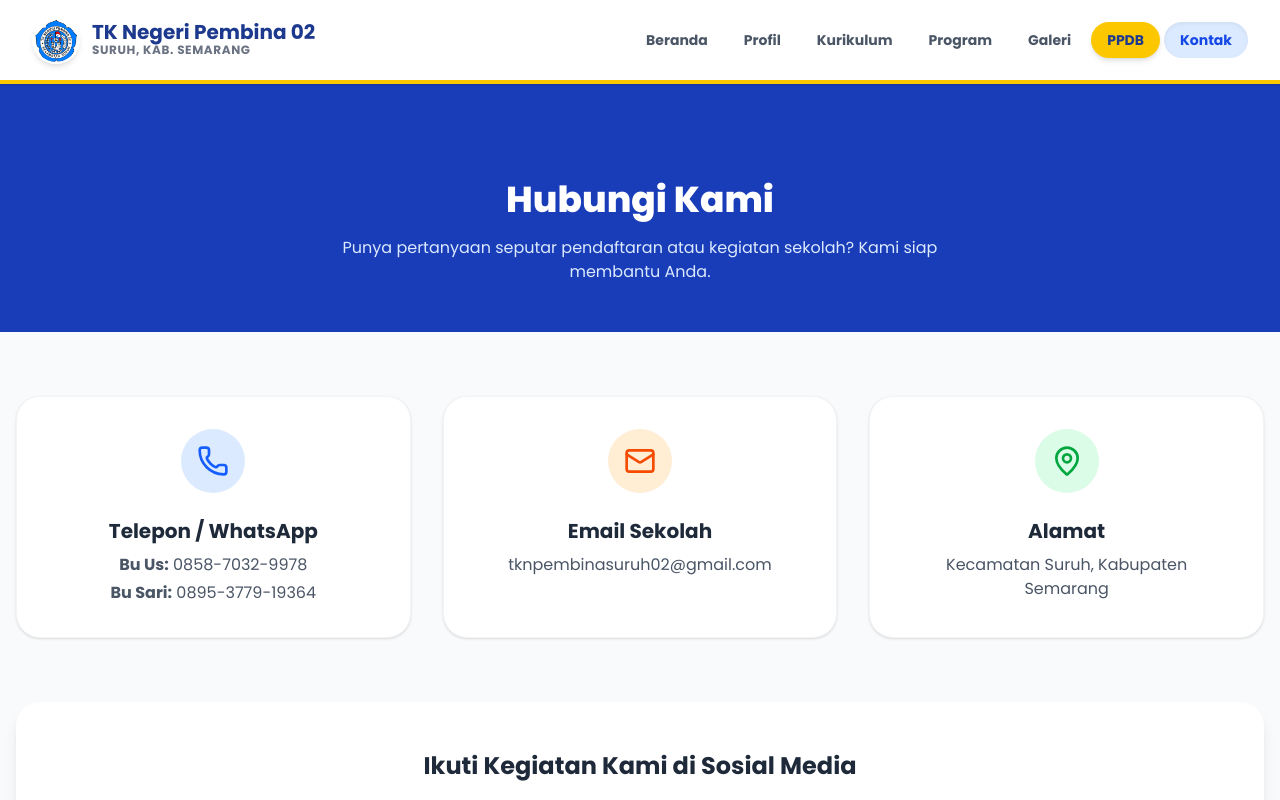
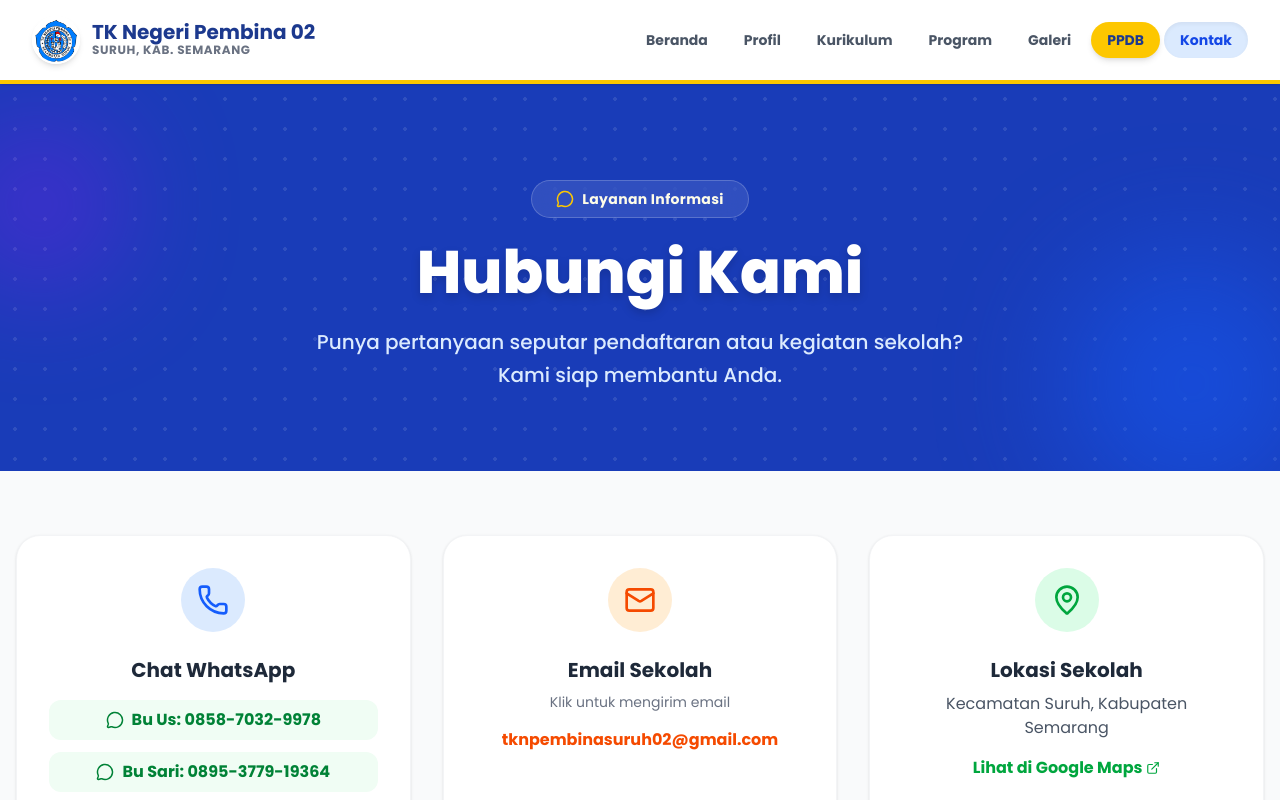
Before and after one commit to RysNan/tkn.pembina02.suruh, a Next.js app: page /kontak in a window 1280 px wide. Shown: the top 800 px of the page. Built offline with nearby package versions, Linux system fonts and the light colour scheme.

Commit message:
Update Kontak & PPDB

```diff
--- a/app/kontak/page.tsx
+++ b/app/kontak/page.tsx
@@ -1,48 +1,99 @@
 import Link from "next/link";
-import { Phone, Mail, MapPin, Facebook, Instagram, Video, Clock } from "lucide-react";
+import { Phone, Mail, MapPin, Facebook, Instagram, Video, MessageCircle, ExternalLink } from "lucide-react";
 
 export default function KontakPage() {
   return (
     <main className="min-h-screen bg-gray-50 font-sans">
 
-      <section className="pt-24 pb-12 bg-blue-800 text-white text-center">
-        <h1 className="text-4xl font-extrabold mb-4">Hubungi Kami</h1>
-        <p className="text-blue-100 max-w-2xl mx-auto px-4">
-          Punya pertanyaan seputar pendaftaran atau kegiatan sekolah? Kami siap membantu Anda.
-        </p>
+      {/* ================= HEADER SECTION (STYLE PPDB) ================= */}
+      <section className="relative pt-24 pb-20 px-4 text-center overflow-hidden bg-blue-800">
+
+         {/* Pattern Dekorasi (Sama dengan PPDB) */}
+         <div className="absolute top-0 left-0 w-full h-full opacity-10" style={{ backgroundImage: 'radial-gradient(#fff 2px, transparent 2px)', backgroundSize: '30px 30px' }}></div>
+
+         {/* Blob Dekorasi (Sama dengan PPDB) */}
+         <div className="absolute -bottom-10 -right-10 w-64 h-64 bg-blue-600 rounded-full blur-3xl opacity-50"></div>
+         <div className="absolute top-10 -left-10 w-40 h-40 bg-purple-600 rounded-full blur-3xl opacity-40"></div>
+
+        <div className="container mx-auto relative z-10 text-white">
+          {/* Badge Kecil */}
+          <div className="inline-flex items-center gap-2 bg-white/10 backdrop-blur-md px-6 py-2 rounded-full mb-6 border border-white/20">
+            <MessageCircle size={18} className="text-yellow-400" />
+            <span className="font-bold text-sm tracking-wide text-yellow-50">Layanan Informasi</span>
+          </div>
+
+          {/* Judul Utama */}
+          <h1 className="text-4xl md:text-6xl font-extrabold mb-6 drop-shadow-lg text-white">
+            Hubungi Kami
+          </h1>
+
+          {/* Sub-judul */}
+          <p className="text-blue-100 text-xl max-w-2xl mx-auto font-medium leading-relaxed">
+            Punya pertanyaan seputar pendaftaran atau kegiatan sekolah? Kami siap membantu Anda.
+          </p>
+        </div>
       </section>
 
+      {/* ================= KONTEN KONTAK ================= */}
       <section className="py-16 px-4 container mx-auto">
         <div className="grid md:grid-cols-3 gap-8 mb-16">
 
-          {/* KONTAK ADMIN */}
-          <div className="bg-white p-8 rounded-3xl shadow-sm border border-gray-100 text-center hover:border-blue-200 transition">
-            <div className="w-16 h-16 bg-blue-100 text-blue-600 rounded-full flex items-center justify-center mx-auto mb-6">
+          {/* 1. KARTU TELEPON / WA */}
+          <div className="bg-white p-8 rounded-3xl shadow-sm border border-gray-100 text-center hover:border-blue-200 transition group">
+            <div className="w-16 h-16 bg-blue-100 text-blue-600 rounded-full flex items-center justify-center mx-auto mb-6 group-hover:scale-110 transition">
               <Phone size={32} />
             </div>
-            <h3 className="font-bold text-xl text-gray-800 mb-2">Telepon / WhatsApp</h3>
-            <div className="text-gray-600 space-y-1">
-              <p><strong>Bu Us:</strong> 0858-7032-9978</p>
-              <p><strong>Bu Sari:</strong> 0895-3779-19364</p>
+            <h3 className="font-bold text-xl text-gray-800 mb-4">Chat WhatsApp</h3>
+
+            <div className="flex flex-col gap-3">
+              <a
+                href="https://wa.me/6285870329978"
+                target="_blank"
+                className="flex items-center justify-center gap-2 bg-green-50 text-green-700 py-2 px-4 rounded-xl font-bold hover:bg-green-600 hover:text-white transition"
+              >
+                <MessageCircle size={18} /> Bu Us: 0858-7032-9978
+              </a>
+
+              <a
+                href="https://wa.me/62895377919364"
+                target="_blank"
+                className="flex items-center justify-center gap-2 bg-green-50 text-green-700 py-2 px-4 rounded-xl font-bold hover:bg-green-600 hover:text-white transition"
+              >
+                <MessageCircle size={18} /> Bu Sari: 0895-3779-19364
+              </a>
             </div>
           </div>
 
-          {/* EMAIL */}
-          <div className="bg-white p-8 rounded-3xl shadow-sm border border-gray-100 text-center hover:border-blue-200 transition">
-            <div className="w-16 h-16 bg-orange-100 text-orange-600 rounded-full flex items-center justify-center mx-auto mb-6">
+          {/* 2. KARTU EMAIL */}
+          <div className="bg-white p-8 rounded-3xl shadow-sm border border-gray-100 text-center hover:border-blue-200 transition group">
+            <div className="w-16 h-16 bg-orange-100 text-orange-600 rounded-full flex items-center justify-center mx-auto mb-6 group-hover:scale-110 transition">
               <Mail size={32} />
             </div>
             <h3 className="font-bold text-xl text-gray-800 mb-2">Email Sekolah</h3>
-            <p className="text-gray-600">tknpembinasuruh02@gmail.com</p>
+            <p className="text-gray-500 text-sm mb-4">Klik untuk mengirim email</p>
+
+            <a
+               href="mailto:tknpembinasuruh02@gmail.com"
+               className="inline-block text-orange-600 font-bold hover:underline hover:text-orange-700 break-all"
+            >
+               tknpembinasuruh02@gmail.com
+            </a>
           </div>
 
-          {/* LOKASI */}
-          <div className="bg-white p-8 rounded-3xl shadow-sm border border-gray-100 text-center hover:border-blue-200 transition">
-            <div className="w-16 h-16 bg-green-100 text-green-600 rounded-full flex items-center justify-center mx-auto mb-6">
+          {/* 3. KARTU LOKASI */}
+          <div className="bg-white p-8 rounded-3xl shadow-sm border border-gray-100 text-center hover:border-blue-200 transition group">
+            <div className="w-16 h-16 bg-green-100 text-green-600 rounded-full flex items-center justify-center mx-auto mb-6 group-hover:scale-110 transition">
               <MapPin size={32} />
             </div>
-            <h3 className="font-bold text-xl text-gray-800 mb-2">Alamat</h3>
-            <p className="text-gray-600">Kecamatan Suruh, Kabupaten Semarang</p>
+            <h3 className="font-bold text-xl text-gray-800 mb-2">Lokasi Sekolah</h3>
+            <p className="text-gray-600 mb-4">Kecamatan Suruh, Kabupaten Semarang</p>
+            <a
+               href="https://maps.google.com/?q=TK+Negeri+Pembina+02+Suruh"
+               target="_blank"
+               className="inline-flex items-center gap-1 text-green-600 font-bold hover:underline"
+            >
+               Lihat di Google Maps <ExternalLink size={14}/>
+            </a>
           </div>
         </div>
 
@@ -50,23 +101,27 @@ export default function KontakPage() {
         <div className="bg-white rounded-3xl shadow-lg p-8 md:p-12 mb-16 text-center">
             <h2 className="text-2xl font-bold text-gray-800 mb-8">Ikuti Kegiatan Kami di Sosial Media</h2>
             <div className="flex flex-wrap justify-center gap-6">
-               <Link href="https://facebook.com/TekaNegeriKebowan" target="_blank" className="flex items-center gap-3 px-6 py-4 bg-blue-50 text-blue-700 rounded-xl hover:bg-blue-600 hover:text-white transition font-bold">
+
+               <Link href="https://facebook.com/TekaNegeriKebowan" target="_blank" className="flex items-center gap-3 px-6 py-4 bg-blue-50 text-blue-700 rounded-xl hover:bg-blue-600 hover:text-white transition font-bold shadow-sm hover:shadow-md">
                   <Facebook size={24} /> Teka Negeri Kebowan
                </Link>
-               <Link href="https://instagram.com/tkn_pembina02suruh" target="_blank" className="flex items-center gap-3 px-6 py-4 bg-pink-50 text-pink-600 rounded-xl hover:bg-pink-600 hover:text-white transition font-bold">
+
+               <Link href="https://instagram.com/tkn_pembina02suruh" target="_blank" className="flex items-center gap-3 px-6 py-4 bg-pink-50 text-pink-600 rounded-xl hover:bg-pink-600 hover:text-white transition font-bold shadow-sm hover:shadow-md">
                   <Instagram size={24} /> @tkn_pembina02suruh
                </Link>
-               <Link href="https://tiktok.com/@tekanegeripembina02suruh" target="_blank" className="flex items-center gap-3 px-6 py-4 bg-gray-50 text-black rounded-xl hover:bg-black hover:text-white transition font-bold">
+
+               <Link href="https://tiktok.com/@tekanegeripembina02suruh" target="_blank" className="flex items-center gap-3 px-6 py-4 bg-black/5 text-black rounded-xl hover:bg-black hover:text-white transition font-bold shadow-sm hover:shadow-md">
                   <Video size={24} /> @tekanegeripembina02suruh
                </Link>
+
             </div>
         </div>
 
-        {/* GOOGLE MAPS */}
+        {/* GOOGLE MAPS EMBED */}
         <div className="rounded-3xl overflow-hidden shadow-lg border-4 border-white h-[400px] relative bg-gray-200">
-           {/* Ganti src iframe di bawah ini dengan link Embed Maps asli lokasi sekolah kamu */}
+           {/* Silakan ganti src dengan link embed maps asli sekolah jika sudah ada */}
            <iframe
-             src="https://www.google.com/maps/embed?pb=!1m18!1m12!1m3!1d3956.270685785348!2d110.543!3d-7.234!2m3!1f0!2f0!3f0!3m2!1i1024!2i768!4f13.1!3m3!1m2!1s0x0%3A0x0!2zN8KwMTQnMDIuNCJTIDExMMKwMzInMzQuOCJF!5e0!3m2!1sid!2sid!4v1620000000000!5m2!1sid!2sid"
+             src="https://www.google.com/maps/embed?pb=!1m18!1m12!1m3!1d15835.43862214301!2d110.5186!3d-7.2846!2m3!1f0!2f0!3f0!3m2!1i1024!2i768!4f13.1!3m3!1m2!1s0x0%3A0x0!2zN8KwMTcnMDUuMCJTIDExMMKwMzEnMDcuMCJF!5e0!3m2!1sid!2sid!4v1620000000000!5m2!1sid!2sid"
              width="100%"
              height="100%"
              style={{border:0}}
--- a/app/ppdb/page.tsx
+++ b/app/ppdb/page.tsx
@@ -1,20 +1,19 @@
 import Image from "next/image";
 import Link from "next/link";
 import {
-  FileText, ClipboardCheck, UserSearch, Megaphone,
-  Calendar, CheckCircle2, DollarSign, Phone, Download, MapPin
+  FileText, UserSearch, Calendar, CheckCircle2,
+  MapPin, MessageCircle, Phone
 } from "lucide-react";
 
 export default function PpdbPage() {
 
-  // Data Alur Pendaftaran (Updated)
+  // Data Alur Pendaftaran
   const steps = [
     { num: "01", title: "Cek Jadwal & Gelombang", desc: "Pastikan Anda mengetahui jadwal pendaftaran yang sedang dibuka." },
     { num: "02", title: "Siapkan Syarat & Dokumen", desc: "Lengkapi formulir dan berkas persyaratan yang dibutuhkan." },
     { num: "03", title: "Hubungi & Daftar", desc: "Hubungi kontak kami atau datang langsung untuk verifikasi." },
   ];
 
-  // Data Biaya
   const costs = [
     { item: "Pendaftaran", price: "Rp 25.000", note: "Sekali bayar saat pendaftaran" },
     { item: "SPP Perbulan", price: "Rp 50.000", note: "Dibayar tiap 1 bulan sekali" },
@@ -25,7 +24,7 @@ export default function PpdbPage() {
   return (
     <main className="min-h-screen bg-white font-sans">
 
-      {/* ================= HEADER SECTION (High Contrast) ================= */}
+      {/* ================= HEADER SECTION ================= */}
       <section className="relative pt-24 pb-20 px-4 text-center overflow-hidden bg-blue-800">
 
          {/* Pattern Dekorasi */}
@@ -120,7 +119,7 @@ export default function PpdbPage() {
       </section>
 
 
-      {/* ================= ALUR PENDAFTARAN (Gambar + Teks) ================= */}
+      {/* ================= ALUR PENDAFTARAN ================= */}
       <section className="py-20 px-4 bg-yellow-50 relative overflow-hidden">
          <div className="container mx-auto">
             <div className="text-center mb-12">
@@ -141,7 +140,7 @@ export default function PpdbPage() {
                </div>
             </div>
 
-            {/* Teks Alur (Grid 3 Kolom) */}
+            {/* Teks Alur */}
             <div className="grid grid-cols-1 md:grid-cols-3 gap-6 max-w-5xl mx-auto">
                {steps.map((step, idx) => (
                   <div key={idx} className="bg-white p-6 rounded-2xl shadow-sm hover:-translate-y-1 transition text-center border-b-4 border-yellow-400">
@@ -172,9 +171,9 @@ export default function PpdbPage() {
                     <div key={idx} className="p-6 flex flex-col sm:flex-row items-center justify-between gap-4 hover:bg-blue-50/50 transition">
                        <div className="text-center sm:text-left">
                           <h4 className="text-lg font-bold text-gray-800">{cost.item}</h4>
-                          <p className="text-sm text-gray-500">{cost.note}</p>
+                          <p className="text-sm text-gray-500 max-w-md">{cost.note}</p>
                        </div>
-                       <div className="text-xl font-bold text-blue-600 bg-blue-50 px-4 py-2 rounded-lg">
+                       <div className="text-xl font-bold text-blue-600 bg-blue-50 px-4 py-2 rounded-lg whitespace-nowrap">
                           {cost.price}
                        </div>
                     </div>
@@ -185,31 +184,52 @@ export default function PpdbPage() {
       </section>
 
 
-      {/* ================= CTA & LOKASI ================= */}
+      {/* ================= CTA: DATANG & KONTAK ================= */}
       <section className="py-20 px-4 bg-gradient-to-br from-blue-900 to-blue-800 text-center relative overflow-hidden">
          <div className="container mx-auto relative z-10">
             <h2 className="text-3xl md:text-5xl font-bold text-white mb-6">Siap Bergabung?</h2>
             <p className="text-blue-100 text-lg mb-10 max-w-2xl mx-auto">
-               Segera daftarkan putra-putri Anda sebelum kuota terpenuhi. Kami menantikan kehadiran Anda di TK Negeri Pembina 02 Suruh.
             </p>
 
-            <div className="flex flex-col sm:flex-row gap-5 justify-center">
-               <Link
-                  href="/kontak"
-                  className="bg-yellow-400 text-blue-900 px-8 py-4 rounded-full font-extrabold text-lg shadow-lg hover:bg-yellow-300 transition hover:scale-105 flex items-center justify-center gap-2"
-               >
-                  <MapPin size={22} />
-                  Datang ke Sekolah
-               </Link>
+            <div className="grid md:grid-cols-2 gap-8 max-w-4xl mx-auto">
 
-               <button
-                  className="bg-transparent border-2 border-white text-white px-8 py-4 rounded-full font-bold text-lg hover:bg-white/10 transition flex items-center justify-center gap-2"
-               >
-                  <Download size={22} />
-                  Download Formulir
-               </button>
+               {/* PILIHAN 1: KONTAK (ONLINE) */}
+               <div className="bg-white/10 backdrop-blur-sm border border-white/20 p-8 rounded-3xl flex flex-col items-center">
+                  <div className="w-16 h-16 bg-green-500 text-white rounded-full flex items-center justify-center mb-4 shadow-lg">
+                     <MessageCircle size={32} />
+                  </div>
+                  <h3 className="text-xl font-bold text-white mb-2">Informasi Online</h3>
+                  <p className="text-blue-100 text-sm mb-6">Chat panitia PPDB untuk mendaftar atau bertanya.</p>
+
+                  <div className="flex flex-col gap-3 w-full">
+                     <a href="https://wa.me/6285870329978" target="_blank" className="w-full bg-white text-green-700 py-3 rounded-xl font-bold hover:bg-green-50 transition flex items-center justify-center gap-2">
+                        Chat Bu Us
+                     </a>
+                     <a href="https://wa.me/62895377919364" target="_blank" className="w-full bg-white text-green-700 py-3 rounded-xl font-bold hover:bg-green-50 transition flex items-center justify-center gap-2">
+                        Chat Bu Sari
+                     </a>
+                  </div>
+               </div>
+
+               {/* PILIHAN 2: DATANG KE SEKOLAH (OFFLINE) */}
+               <div className="bg-white/10 backdrop-blur-sm border border-white/20 p-8 rounded-3xl flex flex-col items-center">
+                  <div className="w-16 h-16 bg-yellow-400 text-blue-900 rounded-full flex items-center justify-center mb-4 shadow-lg">
+                     <MapPin size={32} />
+                  </div>
+                  <h3 className="text-xl font-bold text-white mb-2">Datang ke Sekolah</h3>
+                  <p className="text-blue-100 text-sm mb-6">Ambil formulir dan lihat fasilitas sekolah secara langsung.</p>
+
+                  <div className="w-full mt-auto">
+                     <Link
+                        href="/kontak"
+                        className="w-full bg-yellow-400 text-blue-900 py-3 rounded-xl font-bold hover:bg-yellow-300 transition flex items-center justify-center gap-2 shadow-lg"
+                     >
+                        Lihat Lokasi Sekolah
+                     </Link>
+                  </div>
+               </div>
+
             </div>
-
          </div>
       </section>
 
```
